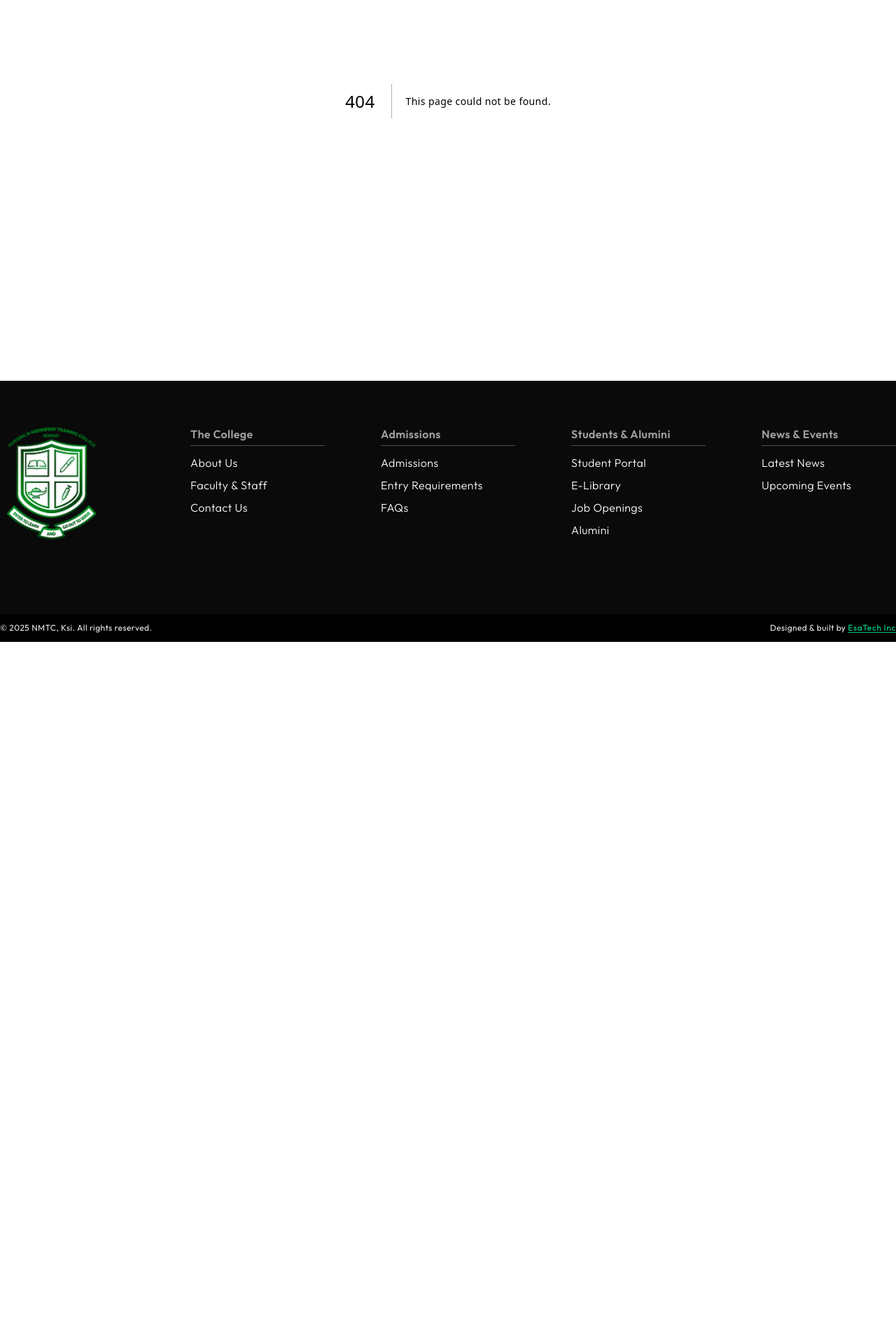
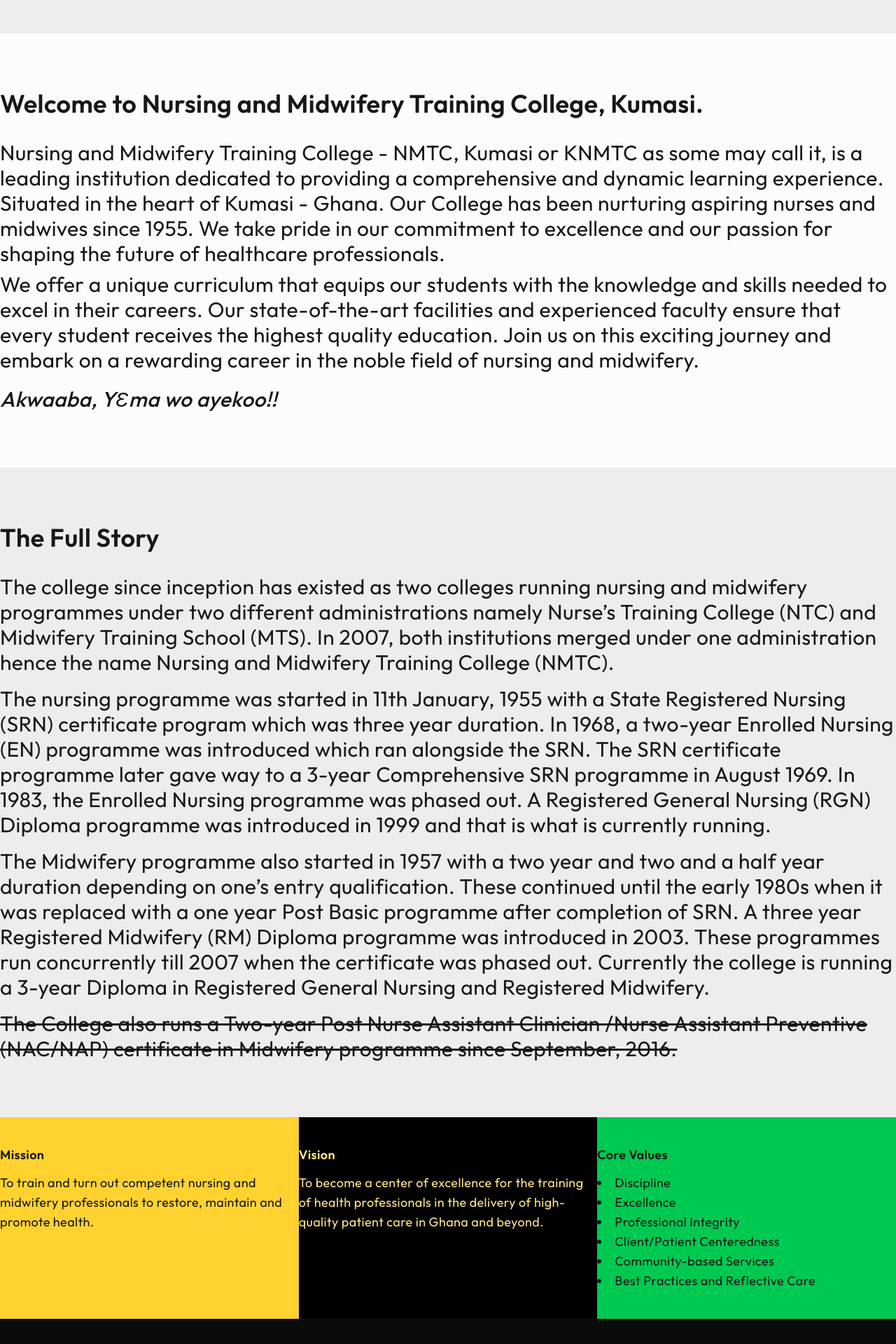
Before and after one commit to just-jhorge/nmtcksi-website-v2, a Next.js app: page /about in a window 1280 px wide. Before the commit this address had no page. Shown: the part 320-2240 px from the top of the page at 70% size. Before the commit the page ends 1237 px from the top, so only its background shows below. Built offline with nearby package versions, Linux system fonts and the light colour scheme.

Commit message:
about page done

```diff
--- /dev/null
+++ b/src/app/(about)/about/page.tsx
@@ -0,0 +1,122 @@
+export default function Page() {
+  return (
+    <>
+      <section className="bg-accent w-full py-14 md:py-20">
+        <div className="container mx-auto px-4 md:px-0">
+          <div className="flex flex-col items-start gap-3 md:flex-row md:gap-32">
+            <h3 className="text-xl font-semibold text-nowrap md:text-4xl">
+              About NMTC, Kumasi
+            </h3>
+            <p className="text-lg md:text-3xl">
+              The mission of Nursing and Midwifery Training College, Kumasi is
+              to train and turn out competent nursing and midwifery
+              professionals to restore, maintain and promote health.
+            </p>
+          </div>
+        </div>
+      </section>
+      <section className="w-full py-14 md:py-20">
+        <article className="container mx-auto px-4 md:px-0">
+          <h2 className="mb-8 text-xl font-semibold md:text-4xl">
+            Welcome to Nursing and Midwifery Training College, Kumasi.
+          </h2>
+          <p className="mb-2 text-lg md:text-3xl">
+            Nursing and Midwifery Training College - NMTC, Kumasi or KNMTC as
+            some may call it, is a leading institution dedicated to providing a
+            comprehensive and dynamic learning experience. Situated in the heart
+            of Kumasi - Ghana. Our College has been nurturing aspiring nurses
+            and midwives since 1955. We take pride in our commitment to
+            excellence and our passion for shaping the future of healthcare
+            professionals.
+          </p>
+          <p className="mb-5 text-lg md:text-3xl">
+            We offer a unique curriculum that equips our students with the
+            knowledge and skills needed to excel in their careers. Our
+            state-of-the-art facilities and experienced faculty ensure that
+            every student receives the highest quality education. Join us on
+            this exciting journey and embark on a rewarding career in the noble
+            field of nursing and midwifery.
+          </p>
+          <p className="text-lg font-medium italic md:text-3xl">
+            Akwaaba, YƐma wo ayekoo!!
+          </p>
+        </article>
+      </section>
+      <section className="bg-accent w-full py-14 md:py-20">
+        <div className="container mx-auto px-4 md:px-0">
+          <h2 className="mb-8 text-xl font-semibold md:text-4xl">
+            The Full Story
+          </h2>
+          <p className="mb-4 text-lg md:text-3xl">
+            The college since inception has existed as two colleges running
+            nursing and midwifery programmes under two different administrations
+            namely Nurse’s Training College (NTC) and Midwifery Training School
+            (MTS). In 2007, both institutions merged under one administration
+            hence the name Nursing and Midwifery Training College (NMTC).
+          </p>
+          <p className="mb-4 text-lg md:text-3xl">
+            The nursing programme was started in 11th January, 1955 with a State
+            Registered Nursing (SRN) certificate program which was three year
+            duration. In 1968, a two-year Enrolled Nursing (EN) programme was
+            introduced which ran alongside the SRN. The SRN certificate
+            programme later gave way to a 3-year Comprehensive SRN programme in
+            August 1969. In 1983, the Enrolled Nursing programme was phased out.
+            A Registered General Nursing (RGN) Diploma programme was introduced
+            in 1999 and that is what is currently running.
+          </p>
+          <p className="mb-4 text-lg md:text-3xl">
+            The Midwifery programme also started in 1957 with a two year and two
+            and a half year duration depending on one’s entry qualification.
+            These continued until the early 1980s when it was replaced with a
+            one year Post Basic programme after completion of SRN. A three year
+            Registered Midwifery (RM) Diploma programme was introduced in 2003.
+            These programmes run concurrently till 2007 when the certificate was
+            phased out. Currently the college is running a 3-year Diploma in
+            Registered General Nursing and Registered Midwifery.
+          </p>
+          <p className="text-lg line-through md:text-3xl">
+            The College also runs a Two-year Post Nurse Assistant Clinician
+            /Nurse Assistant Preventive (NAC/NAP) certificate in Midwifery
+            programme since September, 2016.
+          </p>
+        </div>
+      </section>
+      <section>
+        <div className="grid grid-cols-1 md:grid-cols-3">
+          <div className="w-full bg-amber-300 px-4 py-10 md:px-0">
+            <div className="mx-auto flex max-w-md flex-col items-start justify-center">
+              <h2 className="mb-3 text-lg font-semibold">Mission</h2>
+              <p className="text-base md:text-lg">
+                To train and turn out competent nursing and midwifery
+                professionals to restore, maintain and promote health.
+              </p>
+            </div>
+          </div>
+          <div className="w-full bg-black px-4 py-10 text-amber-200 md:px-0">
+            <div className="mx-auto flex max-w-md flex-col items-start justify-center">
+              <h2 className="mb-3 text-lg font-semibold">Vision</h2>
+              <p className="text-base md:text-lg">
+                To become a center of excellence for the training of health
+                professionals in the delivery of high-quality patient care in
+                Ghana and beyond.
+              </p>
+            </div>
+          </div>
+          <div className="w-full bg-green-500 px-4 py-10 md:px-0">
+            <div className="mx-auto flex max-w-md flex-col items-start justify-center">
+              <h2 className="mb-3 text-lg font-semibold">Core Values</h2>
+              <ul className="list-inside list-disc text-base md:text-lg">
+                <li>Discipline</li>
+                <li>Excellence</li>
+                <li>Professional Integrity</li>
+                <li>Client/Patient Centeredness</li>
+                <li>Community-based Services</li>
+                <li>Best Practices and Reflective Care</li>
+              </ul>
+            </div>
+          </div>
+        </div>
+      </section>
+    </>
+  );
+}
--- a/src/components/custom/navbar.tsx
+++ b/src/components/custom/navbar.tsx
@@ -27,8 +27,6 @@
     title: "About",
     links: [
       { label: "About NMTC, Kumasi", href: "/about" },
-      { label: "History", href: "/history" },
-      { label: "Governance", href: "/governance" },
       { label: "Our Campus", href: "/campus" },
       { label: "Job Openings", href: "/careers" },
       { label: "Contact Us", href: "/contact" },
@@ -121,13 +119,7 @@
             <ul className="grid w-[230px] gap-4">
               <li>
                 <NavigationMenuLink asChild>
-                  <Link href="#">NMTC, Kumasi</Link>
-                </NavigationMenuLink>
-                <NavigationMenuLink asChild>
-                  <Link href="#">History</Link>
-                </NavigationMenuLink>
-                <NavigationMenuLink asChild>
-                  <Link href="#">Governance</Link>
+                  <Link href="/about">NMTC, Kumasi</Link>
                 </NavigationMenuLink>
                 <NavigationMenuLink asChild>
                   <Link href="#">Our Campus</Link>
@@ -267,12 +259,11 @@
               <Separator className="mb-3" />
               <ul className="flex flex-col space-y-2">
                 {navigation.links.map((link) => (
-                  <li
-                    key={link.href}
-                    className="inline-flex items-center gap-1 text-sm"
-                  >
-                    <ChevronRight className="text-muted-foreground size-3" />
-                    {link.label}
+                  <li key={link.href} className="text-sm">
+                    <Link href={link.href} className="inline-flex">
+                      <ChevronRight className="text-muted-foreground size-3" />
+                      {link.label}
+                    </Link>
                   </li>
                 ))}
               </ul>
```
